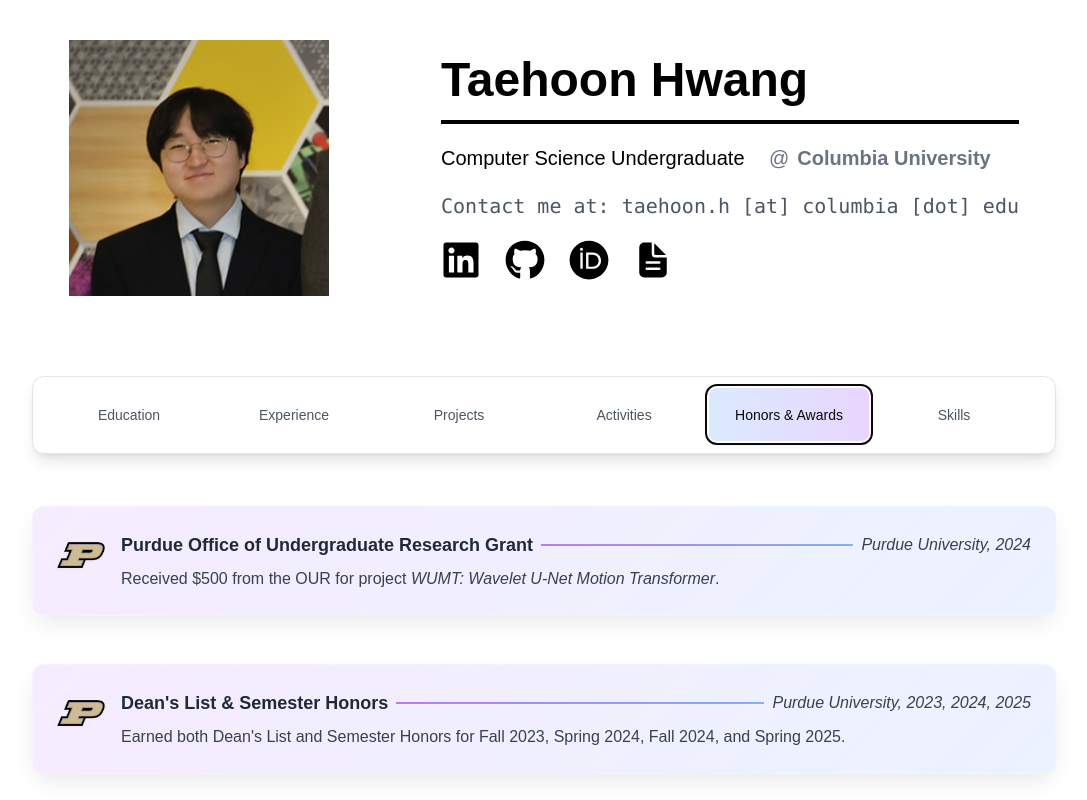
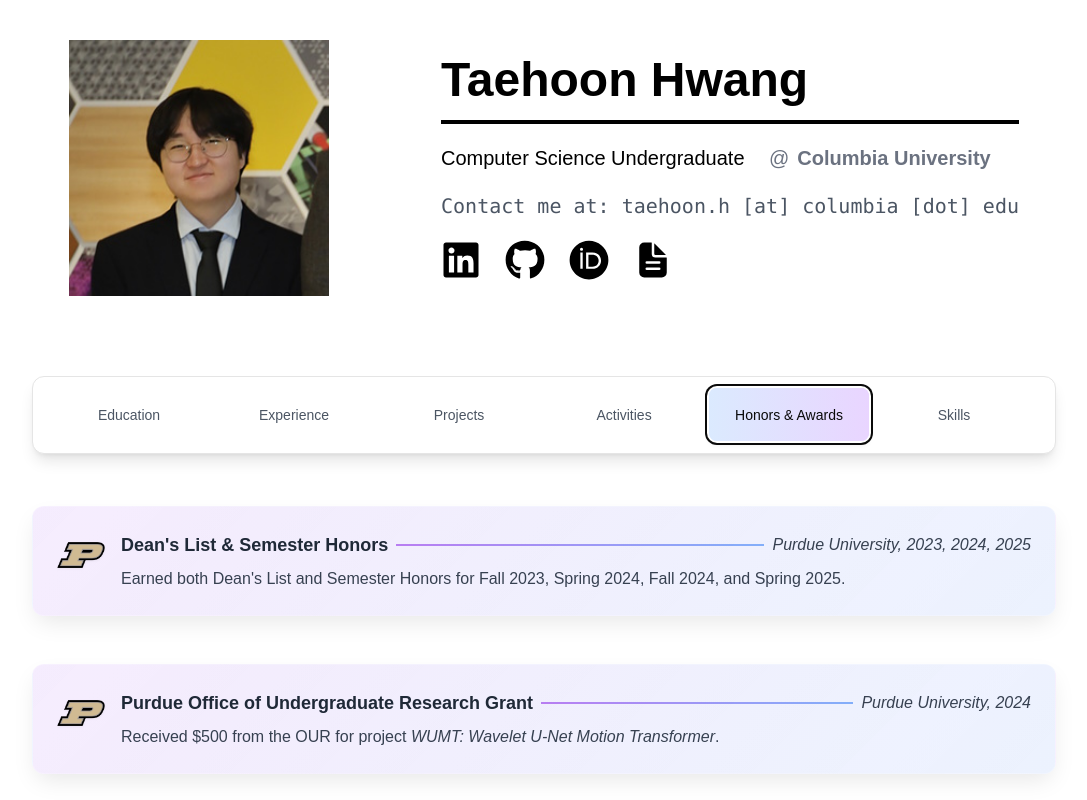
Before and after one commit to looooonk/portfolio, a Next.js app: page / in a window 1280 px wide. Both pictures are taken after a click on the tab "Honors & Awards". Shown: the top 800 px of the page, without its empty margins (96-1183 px from the left). Built offline with nearby package versions, Linux system fonts and the light colour scheme.

Commit message:
content: adjusted padding

```diff
--- a/src/app/resume/components/awards.tsx
+++ b/src/app/resume/components/awards.tsx
@@ -69,6 +69,14 @@
 const awards = [
     {
         name: "Purdue University",
+        title: "Dean's List & Semester Honors",
+        issuer: "Purdue University",
+        year: "2023, 2024, 2025",
+        description:
+            "Earned both Dean's List and Semester Honors for Fall 2023, Spring 2024, Fall 2024, and Spring 2025.",
+    },
+    {
+        name: "Purdue University",
         title: "Purdue Office of Undergraduate Research Grant",
         issuer: "Purdue University",
         year: "2024",
@@ -76,14 +84,6 @@
             <>Received $500 from the OUR for project&nbsp;
                 <span className="italic">WUMT: Wavelet U-Net Motion Transformer</span>.
             </>,
-    },
-    {
-        name: "Purdue University",
-        title: "Dean's List & Semester Honors",
-        issuer: "Purdue University",
-        year: "2023, 2024, 2025",
-        description:
-            "Earned both Dean's List and Semester Honors for Fall 2023, Spring 2024, Fall 2024, and Spring 2025.",
     },
     {
         name: "Pohang University",
@@ -121,7 +121,7 @@
 
 export default function Awards() {
     return (
-        <div className="pt-4 space-y-12">
+        <div className="pt-4 space-y-12 mb-20">
             {awards.map(a => (
                 <AwardEntry
                     name={a.name}
--- a/src/app/resume/components/education.tsx
+++ b/src/app/resume/components/education.tsx
@@ -77,7 +77,7 @@
     return (
         <div>
             { /* Desktop view */}
-            <div className="pt-4 space-y-12 hidden lg:block">
+            <div className="pt-4 space-y-12 hidden lg:block mb-20">
                 <EducationEntry
                     name="Columbia University"
                     location="New York, NY"
@@ -145,7 +145,7 @@
                 />
             </div>
             { /* Mobile view */}
-            <div className="lg:hidden pt-4 space-y-12">
+            <div className="lg:hidden pt-4 space-y-12 mb-20">
                 <EducationEntry
                     name="Columbia University"
                     location="New York"
```
